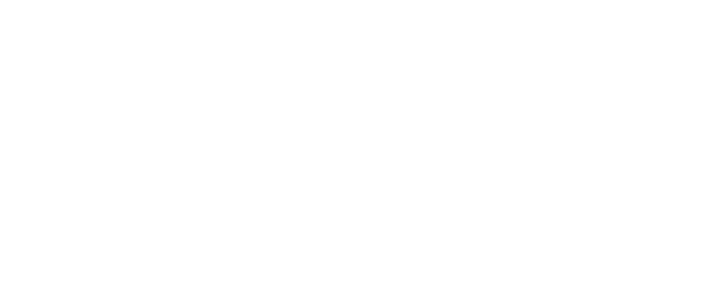
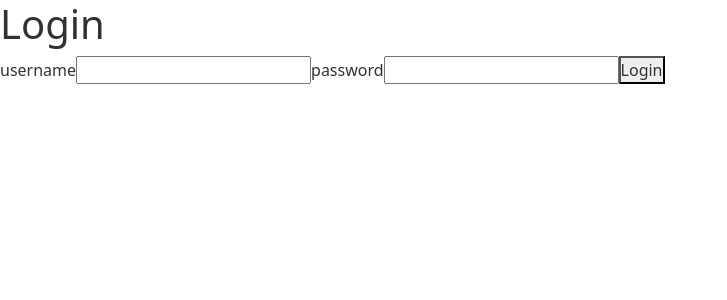
Before and after one commit to abdulhayevbahrom/thework, a React (Create React App) app: page /login in a window 1280 px wide. Before the commit this address had no page. Shown: the top 300 px of the page, without its empty margins (0-727 px from the left). Built offline with nearby package versions, Linux system fonts and the light colour scheme; no server answers.

Commit message:
add single page

```diff
--- a/package.json
+++ b/package.json
@@ -15,9 +15,9 @@
     "react-icons": "^4.11.0",
     "react-router": "^6.15.0",
     "react-router-dom": "6.8.0",
-
     "react-scripts": "5.0.1",
     "react-simple-typewriter": "^5.0.1",
+    "react-toastify": "^9.1.3",
     "swiper": "^10.2.0",
     "typewriter-effect": "^2.20.1",
     "web-vitals": "^2.1.4"
--- a/src/App.js
+++ b/src/App.js
@@ -1,19 +1,47 @@
 import React from 'react'
-import { Route, Routes } from 'react-router-dom'
+import { Navigate, Route, Routes } from 'react-router-dom'
 import Home from './routes/home/Home'
 import Vacancy from './routes/vacancy/Vacancy'
 import Staff from './routes/staff/Staff'
 import Admin from './routes/admin/Admin'
+import Login from './routes/login/Login'
+
+import { ToastContainer, toast } from 'react-toastify';
+import 'react-toastify/dist/ReactToastify.css';
+import SinglePage from './routes/singlePage/SinglePage'
+
 
 function App() {
+
+  // setTimeout(() => {
+  //   toast.success("login", {
+  //     position: toast.POSITION.TOP_CENTER,
+  //     autoClose: 1500
+  //   })
+  // }, 2000)
+
+  let auth = localStorage.getItem('auth') || null
+
   return (
     <div className='app'>
+      <ToastContainer />
       <Routes>
         <Route exact path='/' element={<Home />} />
         <Route path='/vacancy/*' element={<Vacancy />} />
         <Route path='/staff' element={<Staff />} />
 
+        {
+          auth ?
+            <Route path='/login' element={<Navigate replace to={"/admin"} />} />
+            :
+            <Route path='/admin' element={<Navigate replace to={"/login"} />} />
+        }
         <Route path='/admin/*' element={<Admin />} />
+        <Route path='/login' element={< Login />} />
+
+        <Route path='/vacancy/all/:id' element={<SinglePage />} />
+
+
       </Routes>
 
     </div>
--- a/src/routes/admin/AllAdmins/AllAdmins.jsx
+++ b/src/routes/admin/AllAdmins/AllAdmins.jsx
@@ -20,7 +20,7 @@
     }, 2000);
   }, []);
 
-console.log(admin);
+  console.log(admin);
   return (
     <div className="AllAdmins">
       {loading ? (
@@ -29,7 +29,7 @@
           <p className="loader">Loading...</p>
         </div>
       ) :
-       ( <table>
+        (<table>
           <thead>
             <tr>
               <th>ID</th>
--- a/src/routes/admin/createAdmin/AdminLogin.jsx
+++ b/src/routes/admin/createAdmin/AdminLogin.jsx
@@ -6,6 +6,7 @@
 import { MdEmail, MdDriveFileRenameOutline } from 'react-icons/md'
 import { AiFillEyeInvisible } from 'react-icons/ai'
 import axios from 'axios'
+import { Form } from 'react-bootstrap'
 
 function AdminLogin() {
     const [username, setusername] = useState("")
--- /dev/null
+++ b/src/routes/login/Login.jsx
@@ -0,0 +1,60 @@
+import axios from 'axios';
+import React, { useEffect, useState } from 'react'
+import { useNavigate } from 'react-router-dom';
+import { toast } from 'react-toastify';
+
+function Login() {
+    const navigate = useNavigate()
+    const [username, setUserName] = useState('')
+    const [password, setPassword] = useState('')
+    const [admins, setAdmins] = useState([])
+    let adminAPI = "https://64da6002e947d30a260b2eee.mockapi.io/foods/admins";
+    useEffect(() => {
+        axios
+            .get(adminAPI)
+            .then((res) => setAdmins(res.data))
+            .catch((err) => console.log(err));
+    }, [])
+
+    function login(e) {
+        e.preventDefault()
+        let exactAdmin = admins.find(admin => admin.username === username)
+        if (!exactAdmin) {
+            return toast.error("username or password incorrect", {
+                position: toast.POSITION.TOP_CENTER,
+                autoClose: 1500
+            })
+        }
+        let compare = exactAdmin.password === password
+        if (!compare) {
+            return toast.error("username or password incorrect", {
+                position: toast.POSITION.TOP_CENTER,
+                autoClose: 1500
+            })
+        }
+        localStorage.setItem("auth", exactAdmin)
+        toast.success("loged in successfully", {
+            position: toast.POSITION.TOP_CENTER,
+            autoClose: 1500
+        })
+        navigate('/admin')
+        window.location.reload()
+
+    }
+
+
+    return (
+        <div className='login'>
+            <form onSubmit={login}>
+                <h1>Login</h1>
+                <label>username</label>
+                <input type="text" value={username} onChange={(e) => setUserName(e.target.value)} />
+                <label>password</label>
+                <input type="text" value={password} onChange={(e) => setPassword(e.target.value)} />
+                <button type='submit'>Login</button>
+            </form>
+        </div>
+    )
+}
+
+export default Login
--- /dev/null
+++ b/src/routes/singlePage/SinglePage.jsx
@@ -0,0 +1,26 @@
+import React, { useEffect, useState } from 'react'
+import Header from '../../components/header/Header'
+import { useParams } from 'react-router-dom'
+import axios from 'axios'
+
+function SinglePage() {
+    const [fullData, setFullData] = useState({})
+    const { id } = useParams()
+    let API = "https://64da6002e947d30a260b2eee.mockapi.io/foods/jobs";
+    useEffect(() => {
+        axios.get(API + "/" + id)
+            .then(res => setFullData(res.data))
+            .catch(err => console.log(err))
+    }, [])
+
+
+    console.log(fullData);
+
+    return (
+        <div className='singlepage'>
+            <Header />
+        </div>
+    )
+}
+
+export default SinglePage
```
Also changed, not shown: 1 other file (tests, documents, lock files or other folders). Lines whose indentation alone changed are shown as unchanged.
